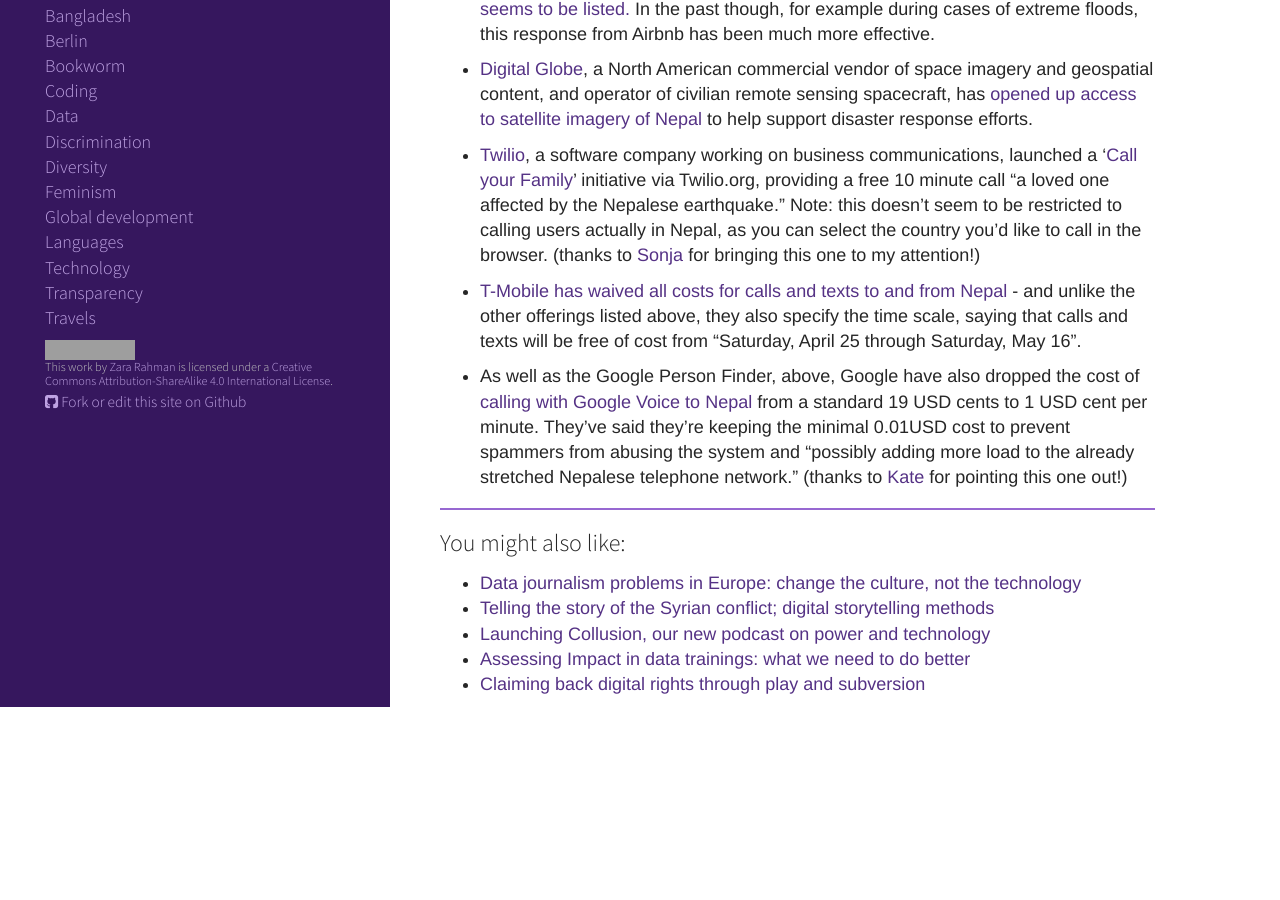
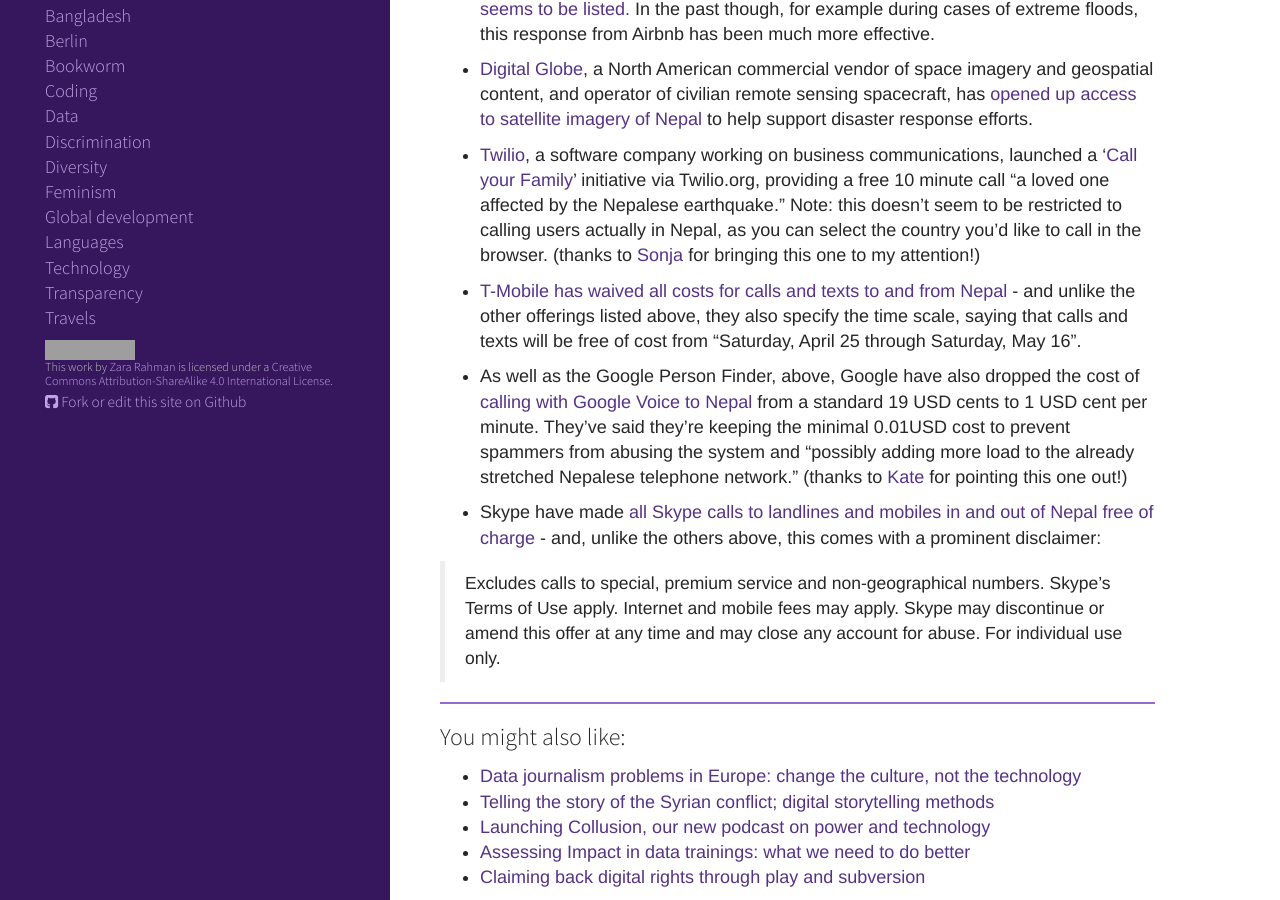
Before and after one commit to zararah/zararah.net, a Jekyll site: the page built from _posts/2015/2015-04-27-tech-companies-responses-to-nepal.md, in a window 1280 px wide and 900 px high, scrolled down 939 px. Built offline with Jekyll 4.4.1, drawn with Linux system fonts in a browser that asks for light colours; Markdown is read by kramdown in place of the engine named in the settings; before the commit the page ends 1646 px from its top, so only the background shows below that; grey boxes are pictures that could not be loaded.

Commit message:
Add Skype to list of Nepal initiatives

```diff
--- a/_posts/2015/2015-04-27-tech-companies-responses-to-nepal.md
+++ b/_posts/2015/2015-04-27-tech-companies-responses-to-nepal.md
@@ -34,3 +34,7 @@
 * [T-Mobile has waived all costs for calls and texts to and from Nepal](http://newsroom.t-mobile.com/news/nepal.htm) - and unlike the other offerings listed above, they also specify the time scale, saying that calls and texts will be free of cost from "Saturday, April 25 through Saturday, May 16".
 
 * As well as the Google Person Finder, above, Google have also dropped the cost of [calling with Google Voice to Nepal](http://googleasiapacific.blogspot.sg/2015/04/responding-to-nepal-earthquake.html) from a standard 19 USD cents to 1 USD cent per minute. They've said they're keeping the minimal 0.01USD cost to prevent spammers from abusing the system and "possibly adding more load to the already stretched Nepalese telephone network." (thanks to [Kate](https://twitter.com/kati_ver/) for pointing this one out!)
+
+* Skype have made [all Skype calls to landlines and mobiles in and out of Nepal free of charge](http://blogs.skype.com/2015/04/27/free-calls-to-land-lines-and-mobiles-in-nepal/) - and, unlike the others above, this comes with a prominent disclaimer:
+
+<blockquote>Excludes calls to special, premium service and non-geographical numbers. Skype’s Terms of Use apply. Internet and mobile fees may apply. Skype may discontinue or amend this offer at any time and may close any account for abuse. For individual use only.</blockquote>
```
